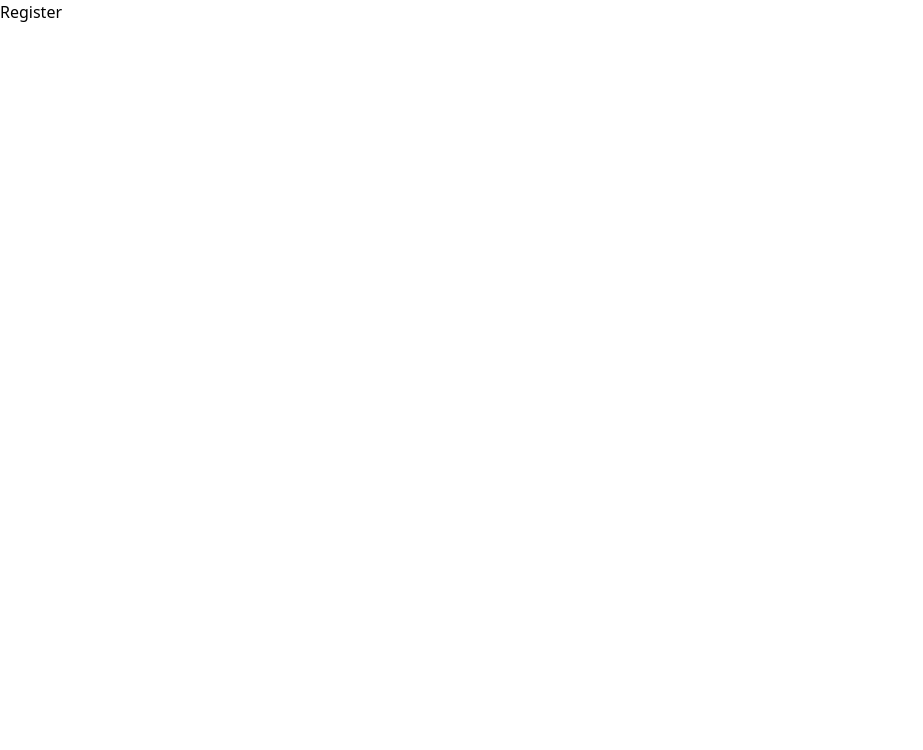
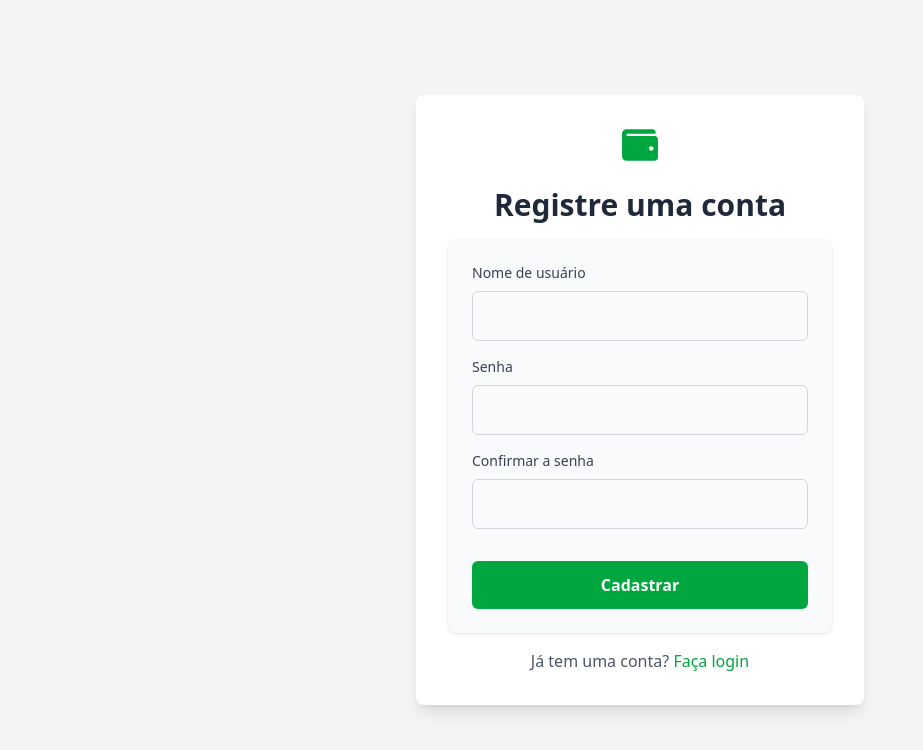
Before and after one commit to Lr0cha/personal-budget, a React (Vite) app in the folder personal-budget-front/: page /register in a window 1280 px wide. Shown: the top 750 px of the page, without its empty margins (0-923 px from the left). Built offline with nearby package versions, Linux system fonts and the light colour scheme.

Commit message:
Estilização tela de cadastro

```diff
--- a/personal-budget-front/src/pages/Register.tsx
+++ b/personal-budget-front/src/pages/Register.tsx
@@ -1,5 +1,82 @@
+import { FaWallet } from "react-icons/fa";
+import { Link } from "react-router";
+
 const Register = () => {
-  return <div>Register</div>;
+  return (
+    <div className="min-h-screen flex items-center justify-center bg-gray-100">
+      <div className="w-full max-w-md bg-white p-8 rounded-lg shadow-lg">
+        <div className="flex justify-center mb-6">
+          <FaWallet className="text-4xl text-green-600" />
+        </div>
+        <h2 className="text-center text-3xl font-semibold text-gray-800 mb-4">
+          Registre uma conta
+        </h2>
+        <div className="bg-gray-50 p-6 rounded-lg shadow-sm">
+          <form>
+            <div className="mb-4">
+              <label
+                htmlFor="username"
+                className="block text-sm font-medium text-gray-700"
+              >
+                Nome de usuário
+              </label>
+              <input
+                type="text"
+                id="username"
+                name="username"
+                className="w-full p-3 mt-2 border border-gray-300 rounded-md focus:ring-green-500 focus:border-green-500"
+                required
+              />
+            </div>
+            <div className="mb-4">
+              <label
+                htmlFor="password"
+                className="block text-sm font-medium text-gray-700"
+              >
+                Senha
+              </label>
+              <input
+                type="password"
+                id="password"
+                name="password"
+                className="w-full p-3 mt-2 border border-gray-300 rounded-md focus:ring-green-500 focus:border-green-500"
+                required
+              />
+            </div>
+            <div className="mb-4">
+              <label
+                htmlFor="confirm-password"
+                className="block text-sm font-medium text-gray-700"
+              >
+                Confirmar a senha
+              </label>
+              <input
+                type="password"
+                id="confirm-password"
+                name="confirm-password"
+                className="w-full p-3 mt-2 border border-gray-300 rounded-md focus:ring-green-500 focus:border-green-500"
+                required
+              />
+            </div>
+            <button
+              type="submit"
+              className="w-full py-3 mt-4 bg-green-600 text-white font-semibold rounded-md hover:bg-green-700 focus:ring-2 focus:ring-green-500 focus:ring-opacity-50"
+            >
+              Cadastrar
+            </button>
+          </form>
+        </div>
+        <div className="mt-4 text-center text-gray-600">
+          <span>
+            Já tem uma conta?{" "}
+            <Link to="/login" className="text-green-600 hover:text-green-700">
+              Faça login
+            </Link>
+          </span>
+        </div>
+      </div>
+    </div>
+  );
 };
 
 export default Register;
```
